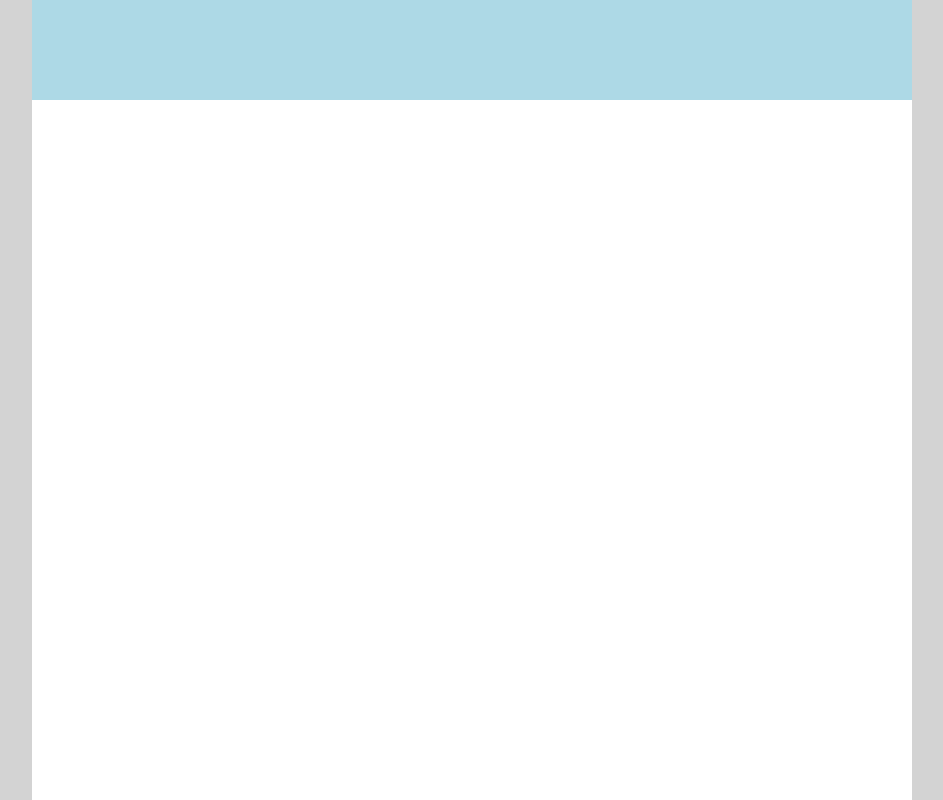
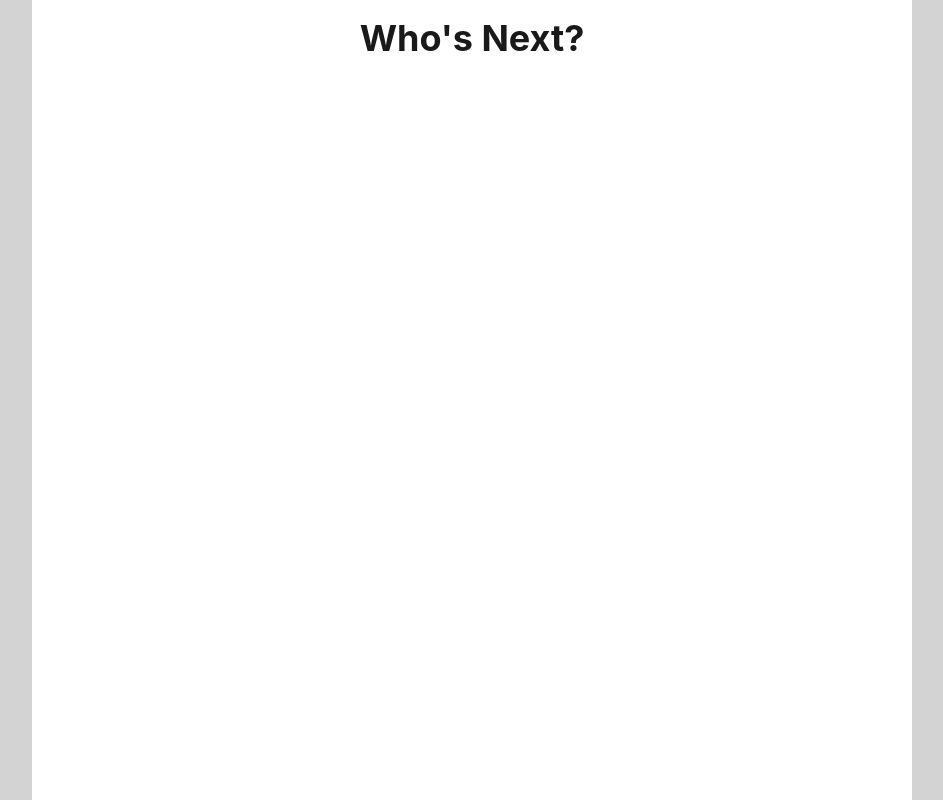
Before and after one commit to Da-Colon/random-picker, a React (Create React App) app: page / in a window 1280 px wide. Shown: the whole page, without its empty margins (168-1111 px from the left). Built offline with nearby package versions, Linux system fonts and the light colour scheme.

Commit message:
Header added and tested

```diff
--- a/src/Components/Header.jsx
+++ b/src/Components/Header.jsx
@@ -1,9 +1,12 @@
 import React from 'react'
+import { PageTitle } from './Styles/Fonts'
 
 export default function Header() {
   return (
-    <div>
-
-    </div>
+    <>
+      <PageTitle data-cy="title">
+        Who's Next?
+      </PageTitle>
+    </>
   )
 }
--- a/src/Components/Styles/Containers.jsx
+++ b/src/Components/Styles/Containers.jsx
@@ -44,7 +44,7 @@ export const RightSideBar = styled.div`
 export const TopBar = styled.div`
   width: 100%;
   height: 100px;
+`
 
-  // Delete
-  background-color: lightblue;
+export const HeaderContainer = styled.div`
 `
--- a/src/Components/Styles/Fonts.jsx
+++ b/src/Components/Styles/Fonts.jsx
@@ -0,0 +1,6 @@
+import styled from 'styled-components'
+
+export const PageTitle = styled.h1`
+  text-align: center;
+  padding-top: 16px;
+`
--- a/src/app.css
+++ b/src/app.css
@@ -7,3 +7,35 @@
 html {
   -ms-overflow-style: none;
 }
+
+html {
+  box-sizing: border-box;
+  font-size: 18px;
+  font-family: "Lato", -apple-system, BlinkMacSystemFont, "Segoe UI", Roboto, "Helvetica Neue", Arial, "Noto Sans", sans-serif, "Apple Color Emoji", "Segoe UI Emoji", "Segoe UI Symbol", "Noto Color Emoji";
+  color: rgb(26, 25, 25);
+  -webkit-font-smoothing: antialiased;
+  -moz-osx-font-smoothing: grayscale;
+}
+
+*,
+*:before,
+*:after {
+  box-sizing: inherit;
+  padding: 0;
+  margin: 0;
+}
+
+body {
+  min-height: 100vh;
+  max-height: 100%;
+  width: fit-content;
+  min-width: 100%;
+}
+
+h1,
+h2,
+h3,
+p {
+  padding: 0;
+  margin: 0;
+}
```
